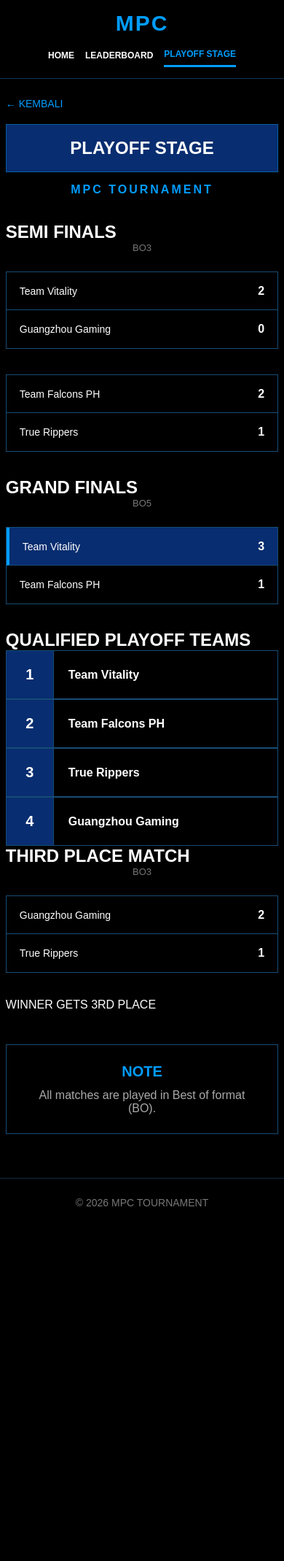
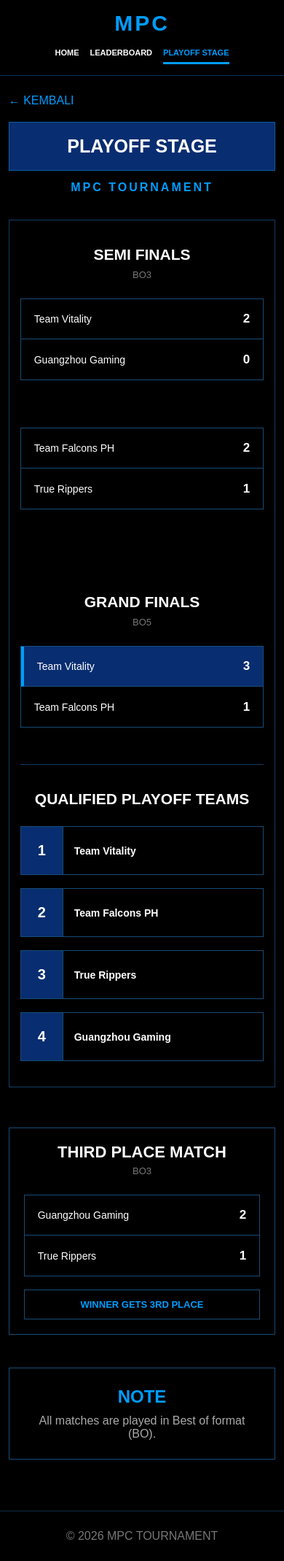
Before and after one commit to naqiuddin2303/MPC, a Flask app: page /playoff in a window 390 px wide. Shown: the whole page at 73% size. Before the commit the page ends 1653 px from the top, so only its background shows below. Run offline with Flask 3, Linux system fonts and the light colour scheme.

Commit message:
Update style.css

```diff
--- a/static/style.css
+++ b/static/style.css
@@ -57,14 +52,12 @@ nav {
 
     font-weight: 900;
 
-    letter-spacing: 2px;
+    letter-spacing: 3px;
 }
 
 
 .nav-links {
     display: flex;
-
-    align-items: center;
 
     gap: 35px;
 }
@@ -75,7 +68,7 @@ nav {
 
     text-decoration: none;
 
-    font-size: 15px;
+    font-size: 14px;
 
     font-weight: bold;
 
@@ -220,7 +208,7 @@ nav {
 
     margin: auto;
 
-    padding: 25px 0 60px;
+    padding: 25px 0 70px;
 }
 
 
@@ -232,8 +220,6 @@ nav {
     text-decoration: none;
 
     margin-bottom: 20px;
-
-    font-size: 14px;
 }
 
 
@@ -252,15 +238,11 @@ nav {
 
 .page-header h1,
 .playoff-header h1 {
-    display: inline-block;
-
-    width: 100%;
-
-    padding: 18px;
-
     background: #082d70;
 
     border: 1px solid #075fa5;
+
+    padding: 18px;
 
     font-size: 34px;
 }
@@ -270,11 +252,11 @@ nav {
 .playoff-header p {
     color: #009dff;
 
-    margin-top: 15px;
+    margin-top: 14px;
+
+    font-weight: bold;
 
     letter-spacing: 3px;
-
-    font-weight: bold;
 }
 
 
@@ -353,40 +325,44 @@ tbody tr:hover {
 
 
 /* ==========================================
-   PLAYOFF BOARD
+   PLAYOFF MAIN BRACKET
 ========================================== */
 
-.playoff-board {
+.playoff-bracket {
     position: relative;
 
     width: 100%;
 
-    min-height: 600px;
+    min-height: 620px;
 
-    padding: 55px 45px;
+    padding: 60px 45px;
+
+    border: 1px solid #123e63;
 
     background: #000;
 
-    border: 1px solid #123e63;
-
     display: grid;
 
-    grid-template-columns:
-        1fr 1fr 1fr;
+    grid-template-columns: 1fr 1fr;
 
-    gap: 70px;
+    column-gap: 120px;
 
     align-items: start;
 }
 
 
-.bracket-column {
+/* ==========================================
+   SEMI FINAL
+========================================== */
+
+.semi-finals-round {
     position: relative;
 }
 
 
-.bracket-column h2,
-.qualified-column h2 {
+.semi-finals-round h2,
+.grand-final-round h2,
+.qualified-round h2 {
     text-align: center;
 
     font-size: 21px;
@@ -396,35 +372,36 @@ tbody tr:hover {
 
 
 .bo {
+    color: #777;
+
     text-align: center;
 
-    color: #777;
+    font-size: 13px;
 
     margin-bottom: 25px;
-
-    font-size: 13px;
 }
 
 
-/* ==========================================
-   MATCH
-========================================== */
+.semi-match {
+    width: 100%;
+
+    max-width: 420px;
+
+    margin: 0 auto 65px;
+}
+
 
 .match {
-    width: 100%;
-
-    max-width: 450px;
-
-    margin: 0 auto 35px;
+    background: #000;
 
     border: 1px solid #164c76;
 
-    background: #000;
+    width: 100%;
 }
 
 
 .team-row {
-    min-height: 52px;
+    min-height: 55px;
 
     display: flex;
 
@@ -446,9 +423,7 @@ tbody tr:hover {
 
 
 .team-row strong {
-    font-size: 16px;
-
-    color: #fff;
+    font-size: 17px;
 }
 
 
@@ -460,45 +435,70 @@ tbody tr:hover {
 
 
 /* ==========================================
-   CONNECTING LINE
+   BRACKET LINES
+   SEMI 1 + SEMI 2 -> GRAND FINAL
 ========================================== */
 
-.semi-column::after {
+/*
+   Vertical line connecting the two
+   semi-final matches.
+*/
+
+.semi-finals-round::after {
     content: "";
 
     position: absolute;
 
-    width: 35px;
+    right: -82px;
 
-    height: 170px;
+    top: 150px;
 
-    right: -52px;
+    width: 40px;
 
-    top: 110px;
+    height: 250px;
 
-    border-right:
-        1px solid #007fcf;
+    border-right: 2px solid #007fcf;
+
+    border-top: 2px solid #007fcf;
+
+    border-bottom: 2px solid #007fcf;
 }
 
 
-.semi-column::before {
+/*
+   Horizontal connector into Grand Final.
+*/
+
+.semi-finals-round::before {
     content: "";
 
     position: absolute;
 
-    width: 35px;
+    right: -82px;
 
-    right: -52px;
+    top: 275px;
 
-    top: 195px;
+    width: 82px;
 
-    border-top:
-        1px solid #007fcf;
+    border-top: 2px solid #007fcf;
 }
 
 
-.grand-column {
-    padding-top: 100px;
+/* ==========================================
+   GRAND FINAL
+========================================== */
+
+.grand-final-round {
+    padding-top: 125px;
+
+    position: relative;
+}
+
+
+.grand-match {
+    max-width: 420px;
+
+    margin: 0 auto;
 }
 
 
@@ -506,28 +506,39 @@ tbody tr:hover {
    QUALIFIED TEAMS
 ========================================== */
 
-.qualified-column {
-    padding-left: 20px;
+.qualified-round {
+    grid-column: 1 / 3;
+
+    width: 100%;
+
+    margin-top: 35px;
+
+    padding-top: 35px;
+
+    border-top: 1px solid #123e63;
 }
 
 
-.qualified-list {
-    margin-top: 25px;
+.qualified-grid {
+    max-width: 1000px;
 
-    display: flex;
+    margin: 25px auto 0;
 
-    flex-direction: column;
+    display: grid;
 
-    gap: 20px;
+    grid-template-columns:
+        repeat(4, 1fr);
+
+    gap: 18px;
 }
 
 
 .qualified-card {
+    min-height: 65px;
+
     display: flex;
 
     align-items: center;
-
-    min-height: 65px;
 
     border: 1px solid #164c76;
 
@@ -536,7 +547,7 @@ tbody tr:hover {
 
 
 .rank {
-    width: 65px;
+    width: 58px;
 
     height: 65px;
 
@@ -558,9 +568,58 @@ tbody tr:hover {
 
 
 .team-name {
-    padding-left: 20px;
+    padding-left: 15px;
 
-    font-size: 16px;
+    font-weight: bold;
+
+    font-size: 14px;
+}
+
+
+/* ==========================================
+   THIRD PLACE
+   SEPARATE FROM MAIN BRACKET
+========================================== */
+
+.third-place-section {
+    width: 550px;
+
+    max-width: 100%;
+
+    margin: 55px auto 0;
+
+    padding: 30px;
+
+    text-align: center;
+
+    border: 1px solid #164c76;
+
+    background: #000;
+}
+
+
+.third-place-section h2 {
+    font-size: 22px;
+
+    margin-bottom: 5px;
+}
+
+
+.third-match {
+    margin: 25px auto 18px;
+
+    text-align: left;
+}
+
+
+.third-result {
+    padding: 12px;
+
+    border: 1px solid #164c76;
+
+    color: #009dff;
+
+    font-size: 13px;
 
     font-weight: bold;
 }
@@ -586,9 +645,7 @@ tbody tr:hover {
 .note-box h2 {
     color: #009dff;
 
-    font-size: 20px;
-
-    margin-bottom: 12px;
+    margin-bottom: 10px;
 }
 
 
@@ -611,8 +666,45 @@ footer {
     color: #777;
 
     border-top: 1px solid #102c45;
+}
 
-    font-size: 14px;
+
+/* ==========================================
+   TABLET
+========================================== */
+
+@media (max-width: 1100px) {
+
+    .playoff-bracket {
+        grid-template-columns: 1fr;
+
+        row-gap: 50px;
+    }
+
+
+    .grand-final-round {
+        padding-top: 0;
+    }
+
+
+    .qualified-round {
+        grid-column: 1;
+
+        margin-top: 0;
+    }
+
+
+    .qualified-grid {
+        grid-template-columns:
+            repeat(2, 1fr);
+    }
+
+
+    .semi-finals-round::before,
+    .semi-finals-round::after {
+        display: none;
+    }
+
 }
 
 
@@ -641,77 +733,40 @@ footer {
 
 
     .nav-links a {
-        padding: 8px 0;
+        padding: 7px 0;
 
-        font-size: 12px;
-    }
-
-
-    .playoff-board {
-        grid-template-columns: 1fr;
-
-        gap: 50px;
-
-        padding: 35px 20px;
-    }
-
-
-    .grand-column {
-        padding-top: 0;
-    }
-
-
-    .qualified-column {
-        padding-left: 0;
-    }
-
-
-    .semi-column::before,
-    .semi-column::after {
-        display: none;
+        font-size: 11px;
     }
 
 
     .home h1 {
-        font-size: 60px;
+        font-size: 55px;
     }
 
 
     .home h2 {
-        font-size: 16px;
-    }
-
-}
-
-
-@media (max-width: 600px) {
-
-    .page-container {
-        width: 96%;
+        font-size: 15px;
     }
 
 
     .page-header h1,
     .playoff-header h1 {
-        font-size: 24px;
+        font-size: 25px;
     }
 
 
-    th,
-    td {
-        padding: 10px;
-
-        font-size: 12px;
+    .playoff-bracket {
+        padding: 35px 15px;
     }
 
 
-    .home-content {
+    .qualified-grid {
+        grid-template-columns: 1fr;
+    }
+
+
+    .third-place-section {
         padding: 20px;
     }
 
-
-    .home h1 {
-        font-size: 48px;
-    }
-
 }
```
Also changed, not shown: other parts of static/style.css (+26 -49 lines).
